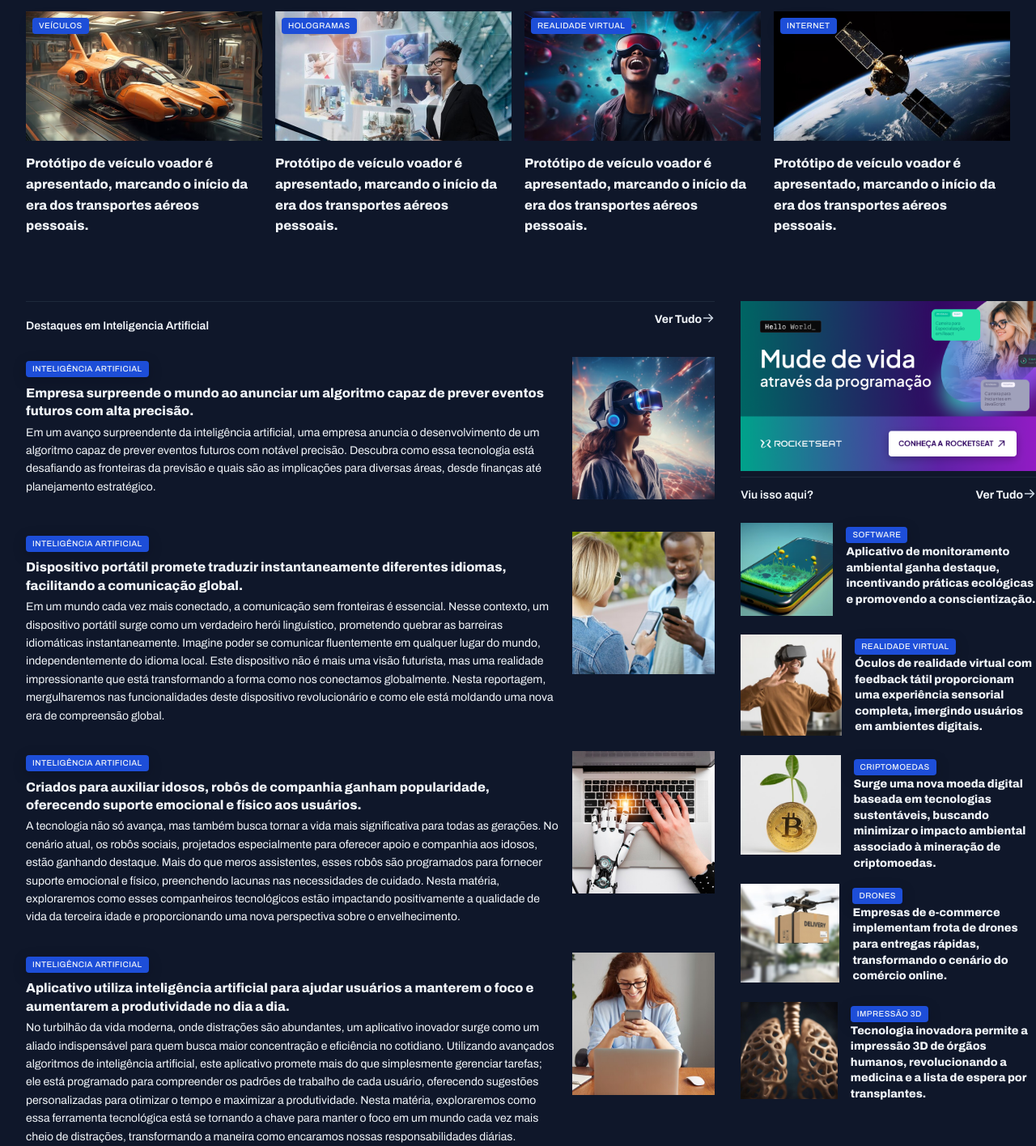
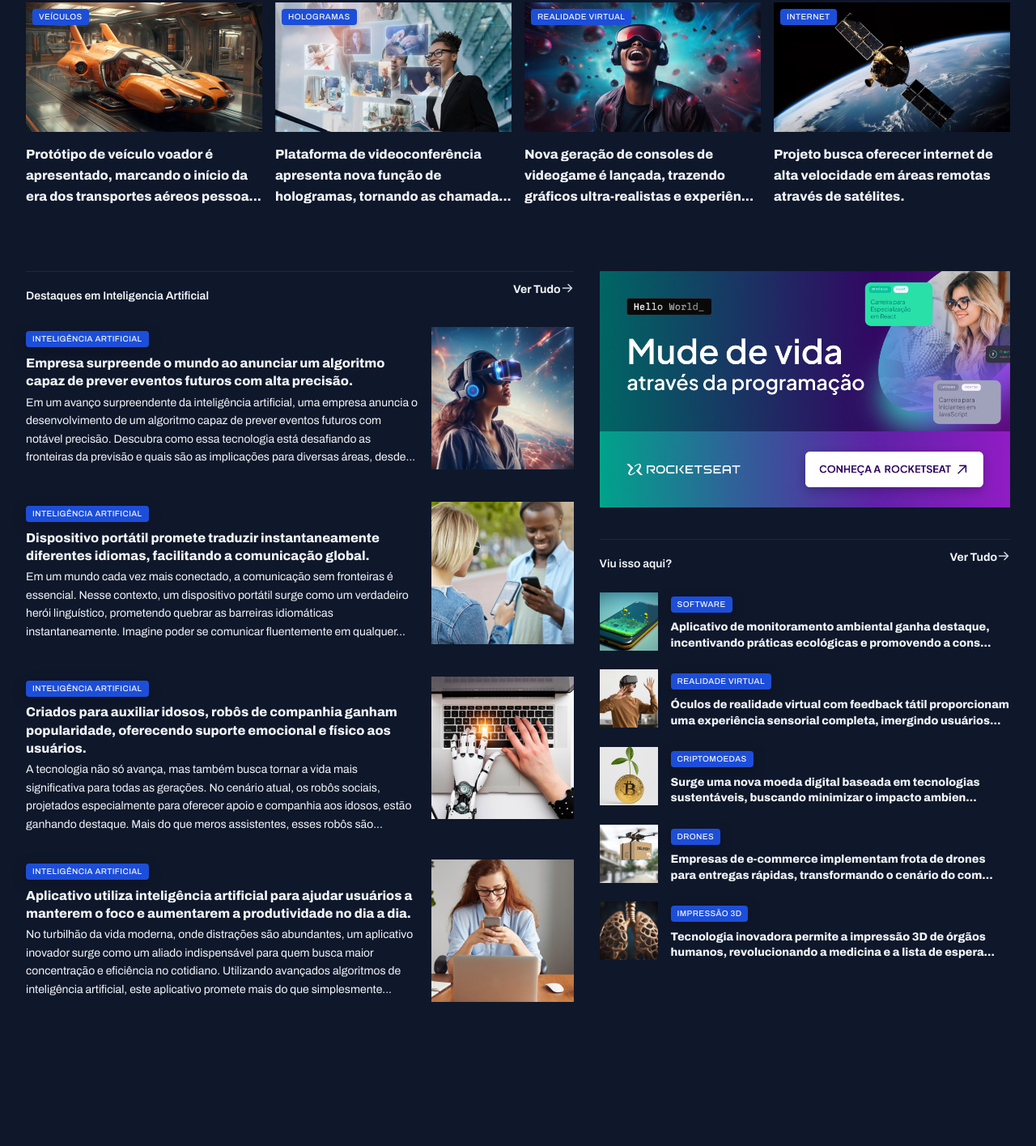
Before and after one commit to VictorBSz/technews, a plain HTML site: page index.html in a window 1280 px wide. Shown: the part 738-2154 px from the top of the page at 81% size. After the commit the page ends 2024 px from the top, so only its background shows below. Drawn offline with Linux system fonts and the light colour scheme.

Commit message:
last sections styles finished

```diff
--- a/index.html
+++ b/index.html
@@ -109,7 +109,7 @@
                     <span class="content-tag">Veículos</span>
                     <img src="assets/images/Image 06.png">
                     <p>
-                        Protótipo de veículo voador é apresentado, marcando o início da era dos transportes aéreos pessoais.
+                        Protótipo de veículo voador é apresentado, marcando o início da era dos transportes aéreos pessoa...
                     </p>
                 </figure>
 
@@ -117,7 +117,7 @@
                     <span class="content-tag">Hologramas</span>
                     <img src="assets/images/Image 07.png">
                     <p>
-                        Protótipo de veículo voador é apresentado, marcando o início da era dos transportes aéreos pessoais.
+                        Plataforma de videoconferência apresenta nova função de hologramas, tornando as chamada...
                     </p>
                 </figure>
 
@@ -125,7 +125,7 @@
                     <span class="content-tag">Realidade Virtual</span>
                     <img src="assets/images/Image 08.png">
                     <p>
-                        Protótipo de veículo voador é apresentado, marcando o início da era dos transportes aéreos pessoais.
+                        Nova geração de consoles de videogame é lançada, trazendo gráficos ultra-realistas e experiên...
                     </p>
                 </figure>
 
@@ -133,7 +133,7 @@
                     <span class="content-tag">Internet</span>
                     <img src="assets/images/Image 09.png">
                     <p>
-                        Protótipo de veículo voador é apresentado, marcando o início da era dos transportes aéreos pessoais.
+                        Projeto busca oferecer internet de alta velocidade em áreas remotas através de satélites.
                     </p>
                 </figure>
             </div>
@@ -157,7 +157,7 @@
                         </h3>
 
                         <p class="text-sm">
-                            Em um avanço surpreendente da inteligência artificial, uma empresa anuncia o desenvolvimento de um algoritmo capaz de prever eventos futuros com notável precisão. Descubra como essa tecnologia está desafiando as fronteiras da previsão e quais são as implicações para diversas áreas, desde finanças até planejamento estratégico.
+                            Em um avanço surpreendente da inteligência artificial, uma empresa anuncia o desenvolvimento de um algoritmo capaz de prever eventos futuros com notável precisão. Descubra como essa tecnologia está desafiando as fronteiras da previsão e quais são as implicações para diversas áreas, desde...
                         </p>
                     </div>
 
@@ -175,7 +175,7 @@
                         </h3>
 
                         <p class="text-sm">
-                            Em um mundo cada vez mais conectado, a comunicação sem fronteiras é essencial. Nesse contexto, um dispositivo portátil surge como um verdadeiro herói linguístico, prometendo quebrar as barreiras idiomáticas instantaneamente. Imagine poder se comunicar fluentemente em qualquer lugar do mundo, independentemente do idioma local. Este dispositivo não é mais uma visão futurista, mas uma realidade impressionante que está transformando a forma como nos conectamos globalmente. Nesta reportagem, mergulharemos nas funcionalidades deste dispositivo revolucionário e como ele está moldando uma nova era de compreensão global.
+                            Em um mundo cada vez mais conectado, a comunicação sem fronteiras é essencial. Nesse contexto, um dispositivo portátil surge como um verdadeiro herói linguístico, prometendo quebrar as barreiras idiomáticas instantaneamente. Imagine poder se comunicar fluentemente em qualquer...
                         </p>
                     </div>
 
@@ -193,7 +193,7 @@
                         </h3>
 
                         <p class="text-sm">
-                            A tecnologia não só avança, mas também busca tornar a vida mais significativa para todas as gerações. No cenário atual, os robôs sociais, projetados especialmente para oferecer apoio e companhia aos idosos, estão ganhando destaque. Mais do que meros assistentes, esses robôs são programados para fornecer suporte emocional e físico, preenchendo lacunas nas necessidades de cuidado. Nesta matéria, exploraremos como esses companheiros tecnológicos estão impactando positivamente a qualidade de vida da terceira idade e proporcionando uma nova perspectiva sobre o envelhecimento.
+                            A tecnologia não só avança, mas também busca tornar a vida mais significativa para todas as gerações. No cenário atual, os robôs sociais, projetados especialmente para oferecer apoio e companhia aos idosos, estão ganhando destaque. Mais do que meros assistentes, esses robôs são...
                         </p>
                     </div>
 
@@ -211,7 +211,7 @@
                         </h3>
 
                         <p class="text-sm">
-                            No turbilhão da vida moderna, onde distrações são abundantes, um aplicativo inovador surge como um aliado indispensável para quem busca maior concentração e eficiência no cotidiano. Utilizando avançados algoritmos de inteligência artificial, este aplicativo promete mais do que simplesmente gerenciar tarefas; ele está programado para compreender os padrões de trabalho de cada usuário, oferecendo sugestões personalizadas para otimizar o tempo e maximizar a produtividade. Nesta matéria, exploraremos como essa ferramenta tecnológica está se tornando a chave para manter o foco em um mundo cada vez mais cheio de distrações, transformando a maneira como encaramos nossas responsabilidades diárias.
+                            No turbilhão da vida moderna, onde distrações são abundantes, um aplicativo inovador surge como um aliado indispensável para quem busca maior concentração e eficiência no cotidiano. Utilizando avançados algoritmos de inteligência artificial, este aplicativo promete mais do que simplesmente...
                         </p>
                     </div>
 
@@ -223,9 +223,11 @@
             </div>
         </section>
 
-        <aside>
+        <div>
             <div id="ads">
+                <a href="http://rocketseat.com.br" target="_blank">
                 <img src="assets/images/Ads.png" alt="Imagem de anúncio da Rocketseat">
+                </a>
             </div>
 
             <section id="more">
@@ -245,7 +247,7 @@
                         <div>
                             <span class="content-tag">Software</span>
                             <h3 class="text-lg">
-                                Aplicativo de monitoramento ambiental ganha destaque, incentivando práticas ecológicas e promovendo a conscientização.
+                                Aplicativo de monitoramento ambiental ganha destaque, incentivando práticas ecológicas e promovendo a cons...
                             </h3>
                         </div>
                     </article>
@@ -258,7 +260,7 @@
                         <div>
                             <span class="content-tag">Realidade Virtual</span>
                             <h3 class="text-lg">
-                                Óculos de realidade virtual com feedback tátil proporcionam uma experiência sensorial completa, imergindo usuários em ambientes digitais.
+                                Óculos de realidade virtual com feedback tátil proporcionam uma experiência sensorial completa, imergindo usuários...
                             </h3>
                         </div>
                     </article>
@@ -271,7 +273,7 @@
                         <div>
                             <span class="content-tag">Criptomoedas</span>
                             <h3 class="text-lg">
-                                Surge uma nova moeda digital baseada em tecnologias sustentáveis, buscando minimizar o impacto ambiental associado à mineração de criptomoedas.
+                                Surge uma nova moeda digital baseada em tecnologias sustentáveis, buscando minimizar o impacto ambien...
                             </h3>
                         </div>
                     </article>
@@ -284,7 +286,7 @@
                         <div>
                             <span class="content-tag">Drones</span>
                             <h3 class="text-lg">
-                                Empresas de e-commerce implementam frota de drones para entregas rápidas, transformando o cenário do comércio online.
+                                Empresas de e-commerce implementam frota de drones para entregas rápidas, transformando o cenário do com...
                             </h3>
                         </div>
                     </article>
@@ -297,13 +299,13 @@
                         <div>
                             <span class="content-tag">Impressão 3D</span>
                             <h3 class="text-lg">
-                                Tecnologia inovadora permite a impressão 3D de órgãos humanos, revolucionando a medicina e a lista de espera por transplantes.
+                                Tecnologia inovadora permite a impressão 3D de órgãos humanos, revolucionando a medicina e a lista de espera...
                             </h3>
                         </div>
                     </article>
                 </div>
             </section>
-        </aside>
+        </div>
     </main>
 
 </body>
--- a/styles/global.css
+++ b/styles/global.css
@@ -58,10 +58,10 @@ img {
 }
 
 main {
-    margin-top: 40px;
+    margin-block: 40px;
     row-gap: 80px;
     column-gap: 32px;
-    grid-template-columns: 70% 30%;
+    grid-template-columns: 2fr 1.5fr;
 
     grid-template-areas:
     "featured featured"
--- a/styles/sections.css
+++ b/styles/sections.css
@@ -103,7 +103,23 @@ grid-area: ai;
 }
 
 aside {
-    grid-area:aside;
+    grid-area: aside;
 
 
 }
+
+#more {
+
+    margin-top: 32px;
+
+    h3 {
+        margin-top: 8px;
+    }
+
+    img {
+        width: 72px;
+        aspect-ratio: 1/1;
+        object-fit: cover;
+
+    }
+}
```
